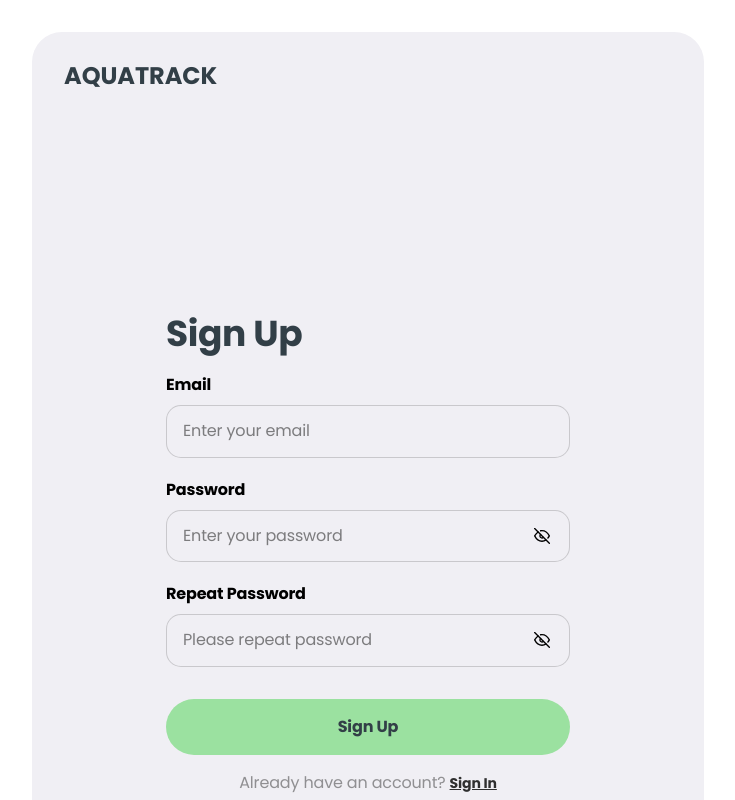
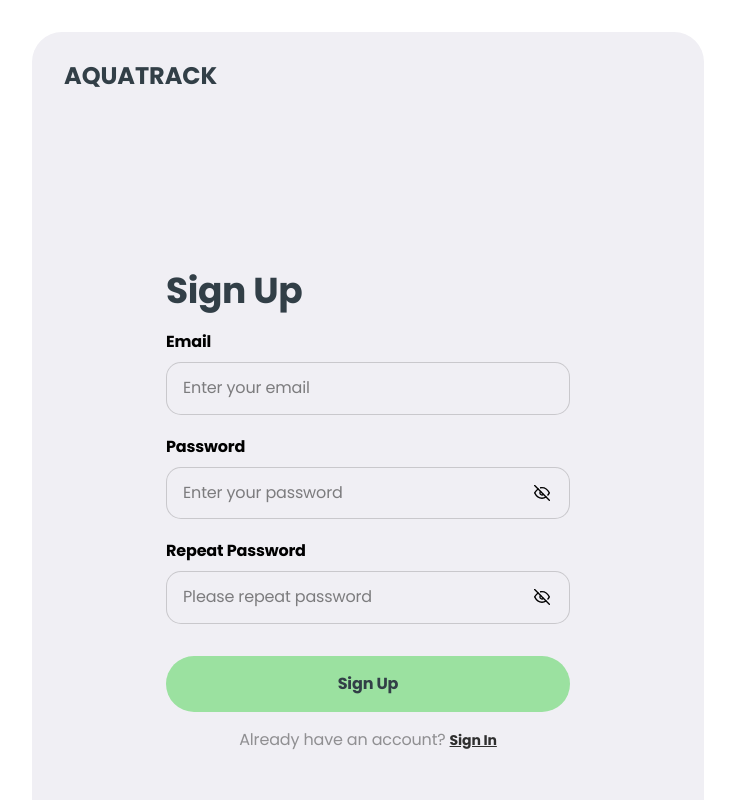
Before and after one commit to FossSoft/project-04, a React (Create React App) app: page /project-04/signup in a window 1280 px wide. Shown: the top 800 px of the page, without its empty margins (272-1007 px from the left). Built offline with nearby package versions, Linux system fonts and the light colour scheme; no server answers.

Commit message:
changes styles container

```diff
--- a/src/components/SignUpForm/SignUpForm.module.css
+++ b/src/components/SignUpForm/SignUpForm.module.css
@@ -5,7 +5,6 @@
   flex-direction: column;
   align-items: center;
   justify-content: center;
-  margin-bottom: 100px;
 }
 
 form {
@@ -13,7 +12,7 @@ form {
 }
 .container {
   margin-top: 20px;
-  position: relative;
+  /*   position: relative; */
 }
 .input {
   font-family: Poppins;
@@ -43,6 +42,15 @@ form {
   text-align: left;
   color: rgba(47, 47, 47, 0.6);
 }
+.input:hover,
+.input:focus {
+  box-shadow: 7px 5px 29px -18px rgba(50, 63, 71, 1);
+}
+
+.input:focus {
+  box-shadow: 7px 5px 29px -18px rgba(50, 63, 71, 1);
+  transform: scale(1.01);
+}
 
 .errorInput::placeholder {
   color: rgba(239, 80, 80, 1);
@@ -52,6 +60,7 @@ form {
   display: flex;
   align-items: center;
   justify-content: center;
+  margin-top: 16px;
 }
 .link {
   font-family: Poppins;
@@ -91,11 +100,12 @@ form {
   text-align: center;
   margin-top: 32px;
   padding: 16px;
-  margin-bottom: 16px;
+  /*    margin-bottom: 16px; */
   border: none;
 }
 
-.button:focus {
+.button:focus,
+.button:hover {
   background-color: rgba(135, 210, 141, 1);
 }
 
@@ -220,8 +230,8 @@ form {
   .modal {
     width: 436px;
     background-color: rgba(240, 239, 244, 1);
-    margin-bottom: 100px;
-    margin-top: 74px;
+    /*     margin-bottom: 100px;
+    margin-top: 74px; */
   }
   .text {
     font-size: 16px;
--- a/src/pages/SignUpPage/SignUpPage.module.css
+++ b/src/pages/SignUpPage/SignUpPage.module.css
@@ -2,22 +2,23 @@
   position: relative;
   background-color: rgba(240, 239, 244, 1);
   width: 672px;
-  min-height: 736px;
+  height: 736px;
   border-radius: 30px;
   display: flex;
   justify-content: center;
   align-items: center;
   flex-direction: column;
   box-sizing: border-box;
+  /*   padding-left: 118px;
+  padding-right: 118px; */
 }
 .box {
-  align-self: flex-start;
-  margin-top: 32px;
-  margin-left: 32px;
+  position: absolute;
+  top: 32px;
+  left: 32px;
 }
 .wrapper {
   display: flex;
-  align-items: stretch;
   justify-content: center;
   margin-top: 32px;
   margin-bottom: 32px;
@@ -32,13 +33,22 @@
 
 /* Mobile and > */
 @media screen and (min-width: 320px) {
+  .container {
+    height: 780px;
+  }
 }
 
 @media screen and (min-width: 375px) {
+  .container {
+    height: 780px;
+  }
 }
 
 /* Tablet and > */
 @media screen and (min-width: 768px) {
+  .container {
+    height: 960px;
+  }
 }
 
 /* Desktop and > */
@@ -50,4 +60,7 @@
   .wrapper {
     gap: 32px;
   }
+  .container {
+    height: 736px;
+  }
 }
```
